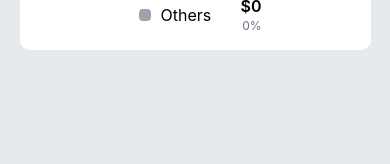
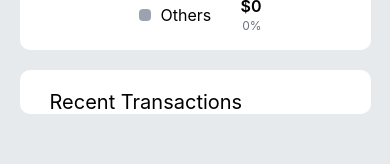
Before and after one commit to denniesia/expensio, a React Native app: screen / in a window 390 px wide. Shown: the part 570-734 px from the top of the page. Built offline with nearby package versions, Linux system fonts and the light colour scheme.

Commit message:
feat: recent transactions section

```diff
--- a/App.js
+++ b/App.js
@@ -1,27 +1,25 @@
 import { StatusBar } from "expo-status-bar";
 import {
-	Pressable,
 	ScrollView,
-	StyleSheet,
-	Text,
-	TouchableOpacity,
 	View,
 } from "react-native";
 import { styles } from "./styles";
-import { Home, PlusIcon } from "lucide-react-native";
+import { Eclipse, Home, PlusIcon } from "lucide-react-native";
 
 import { SafeAreaView, SafeAreaProvider } from "react-native-safe-area-context";
-import { useMemo, useState } from "react";
+import { useMemo, useState, useEffect } from "react";
 import Header from "./components/header/Header";
 import AppBar from "./components/app-bar/AppBar";
 import AddExpense from "./components/add-expense/AddExpense";
 import OverviewCard from "./components/overview-card/OverviewCard";
 import CategoryCard from "./components/category-card/CategoryCard";
 import CategoryOverview from "./components/category-overview/CategoryOverview";
+import RecentTransactionsOverview from "./components/recent-transactions-overview/RecentTransactionsOverview";
 
 export default function App() {
 	const [showAddExpenseModal, setShowAddExpenseModal] = useState(false);
 	const [expenses, setExpenses] = useState([]);
+	const [recentExpenses, setRecentExpenses] = useState([]);
 
 	const totalSpending = useMemo(
 		() => expenses.reduce((acc, expense) => acc + expense.amount, 0),
@@ -35,6 +33,14 @@ export default function App() {
 	const createExpenseHandler = (expense) => {
 		setExpenses((oldExpenses) => [...oldExpenses, expense]);
 	};
+
+
+	useEffect(() => {
+           if (expenses.length > 0) {
+			const recentTransactions = Object.values(expenses).sort((a,b) => b.createdAt - a.createdAt).slice(0,5)
+			setRecentExpenses(recentTransactions)
+		   }
+    }, [expenses])
 
 	return (
 		<SafeAreaProvider>
@@ -61,6 +67,7 @@ export default function App() {
 							<CategoryOverview expenses={expenses} total={totalSpending}/>
 
 							{/* Recent Transactions */}
+							<RecentTransactionsOverview  recentExpenses={recentExpenses} />
 						</View>
 					</View>
 				</ScrollView>
--- a/components/add-expense/AddExpense.jsx
+++ b/components/add-expense/AddExpense.jsx
@@ -60,14 +60,13 @@ export default function AddExpense({
             payment,
             date,
             notes,
-            createdAt: new Date(),
+            createdAt: new Date().toLocaleString(),
         };
 
         onCreate(newExpense);
         onClose();
-        console.log(newExpense)
+
         Keyboard.dismiss();
-        console.log(newExpense)
     }
 
     return (
@@ -139,8 +138,6 @@ export default function AddExpense({
                                 placeholder="Whole Foods Marker"
                                 keyboardType="default"
                                 style={styles.input}
-                            // onFocus={() => setFocused(true)}
-                            // onBlur={() => setFocused(false)}
                             />
 
                         </View>
--- a/components/category-overview/CategoryOverview.jsx
+++ b/components/category-overview/CategoryOverview.jsx
@@ -2,6 +2,7 @@ import { Text, View, StyleSheet } from "react-native";
 import { PieChart } from "react-native-gifted-charts";
 import { useMemo, } from "react";
 import CategoryOverviewCard from "../category-overview-card/CategoryOverviewCard";
+import { styles } from "../../styles";
 
 export default function CategoryOverview({
     expenses,
@@ -37,8 +38,6 @@ export default function CategoryOverview({
         () => otherExpenses.reduce((acc, expense) => acc + expense.amount, 0),
         [expenses],
     );
-    console.log(total)
-    console.log(totalBillsExpenses)
 
     const pieData = [
         {
@@ -76,7 +75,7 @@ export default function CategoryOverview({
     ];
 
     return (
-    <View style={{ backgroundColor: '#ffff', width: '90%', alignSelf: 'center', borderRadius: 10 }}>
+        <View style={styles.wrapper}>
             <View style={{paddingHorizontal: 30, paddingTop: 20}}>
                 <Text style={{ fontSize: 20 }}>Spending by Category</Text>
             </View>
@@ -92,7 +91,6 @@ return (
                 </View>
                 <View
                     style={{
-
                         flexDirection: 'column',
                         justifyContent: 'space-evenly',
                         marginTop: 20,
@@ -104,25 +102,3 @@ return (
         </View>
     );
 };
-
-
-const styles = StyleSheet.create({
-    container: {
-        flexDirection: "row",
-        alignItems: "center"
-    },
-    legend: {
-        marginLeft: 20
-    },
-    legendItem: {
-        flexDirection: "row",
-        alignItems: "center",
-        marginBottom: 8
-    },
-    dot: {
-        width: 10,
-        height: 10,
-        borderRadius: 5,
-        marginRight: 8
-    }
-});
--- a/components/header/Header.jsx
+++ b/components/header/Header.jsx
@@ -1,7 +1,6 @@
 import { Text, TouchableOpacity, View } from 'react-native';
 import { styles } from '../../styles';
-import { useState } from 'react';
-import { Home, PlusIcon } from 'lucide-react-native';
+import {  PlusIcon } from 'lucide-react-native';
 
 export default function Header({
     modalHandler
--- /dev/null
+++ b/components/recent-transactions-overview-card/RecentTransactionsOverviewCard.jsx
@@ -0,0 +1,77 @@
+import { Text, View } from 'react-native';
+
+
+export default function RecentTransactionsOverviewCard({
+    description,
+    category,
+    createdAt,
+    amount
+}) {
+
+    const imageStorage = {
+        'Food & Dining': {
+            image: '🍽️'
+        },
+        'Transportation': {
+            image: '🚗'
+        },
+        'Bills & Utilities': {
+            image: '⚡'
+        },
+        'Shopping': {
+            image: '🛍️'
+        },
+        'Healthcare': {
+            image: '🏥'
+        },
+        'Entertainment': {
+            image: '🎬'
+        },
+        'Other': {
+            image: '👜'
+        },
+    }
+
+    return (
+        <View style={compStyles.container}>
+            <View style={{flexDirection: 'row', gap:15, padding: 5, marginTop:5, }}>
+                <View style={{padding:15, backgroundColor: 'white', borderRadius: 15}}>
+                    <Text style={{fontSize:18}}>{imageStorage[category]?.image}</Text>
+                </View>
+                <View style={{justifyContent:'center'}}>
+                    <Text style={{ fontSize: 18 }}>{description}</Text>
+                    <View style={compStyles.categoryWrapper}>
+                        <Text>{category}</Text>
+                    </View>
+                </View>
+            </View>
+
+            <View>
+                <Text style={{fontSize: 20, fontWeight: 'bold'}}>- {amount}€</Text>
+            </View>
+
+        </View>
+    );
+};
+
+const compStyles = {
+    container : {
+        flexDirection: 'row',
+        alignItems: 'center',
+        justifyContent: 'space-between',
+        paddingHorizontal: 20,
+        marginTop: 10,
+        marginBottom: 10,
+        backgroundColor: '#f2f1f5',
+        width: '90%',
+        borderRadius: 10
+    },
+    categoryWrapper: {
+        backgroundColor:'white',
+        paddingHorizontal: 5,
+        paddingVertical: 3,
+        borderRadius: 10,
+        borderWidth: 1,
+        borderColor: '#cccc'
+    }
+}
--- /dev/null
+++ b/components/recent-transactions-overview/RecentTransactionsOverview.jsx
@@ -0,0 +1,29 @@
+import { Text, View } from 'react-native';
+import { styles } from '../../styles';
+import RecentTransactionsOverviewCard from '../recent-transactions-overview-card/RecentTransactionsOverviewCard';
+
+
+export default function RecentTransactionsOverview({
+    recentExpenses
+}) {
+
+
+
+
+
+    return (
+            <View style={[styles.wrapper, {marginBottom: 90}]}>
+                <View style={{paddingHorizontal: 30, paddingTop: 20}}>
+                    <Text style={{ fontSize: 20 }}>
+                        Recent Transactions
+                    </Text>
+                </View>
+                <View style={{alignItems:'center'}}>
+                    {recentExpenses.map(expense => (
+                        <RecentTransactionsOverviewCard key={expense.id} {...expense} />
+                    ))}
+
+                </View>
+            </View>
+        );
+};
--- a/styles.js
+++ b/styles.js
@@ -12,6 +12,12 @@ export const styles = StyleSheet.create({
         paddingHorizontal: 30,
         justifyContent: 'space-between',
         alignItems: 'center',
+    },
+    wrapper: {
+        backgroundColor: '#ffff',
+        width: '90%',
+        alignSelf: 'center',
+        borderRadius: 10
     },
     heading: {
         fontSize:28,
```
Lines whose indentation alone changed are shown as unchanged.
